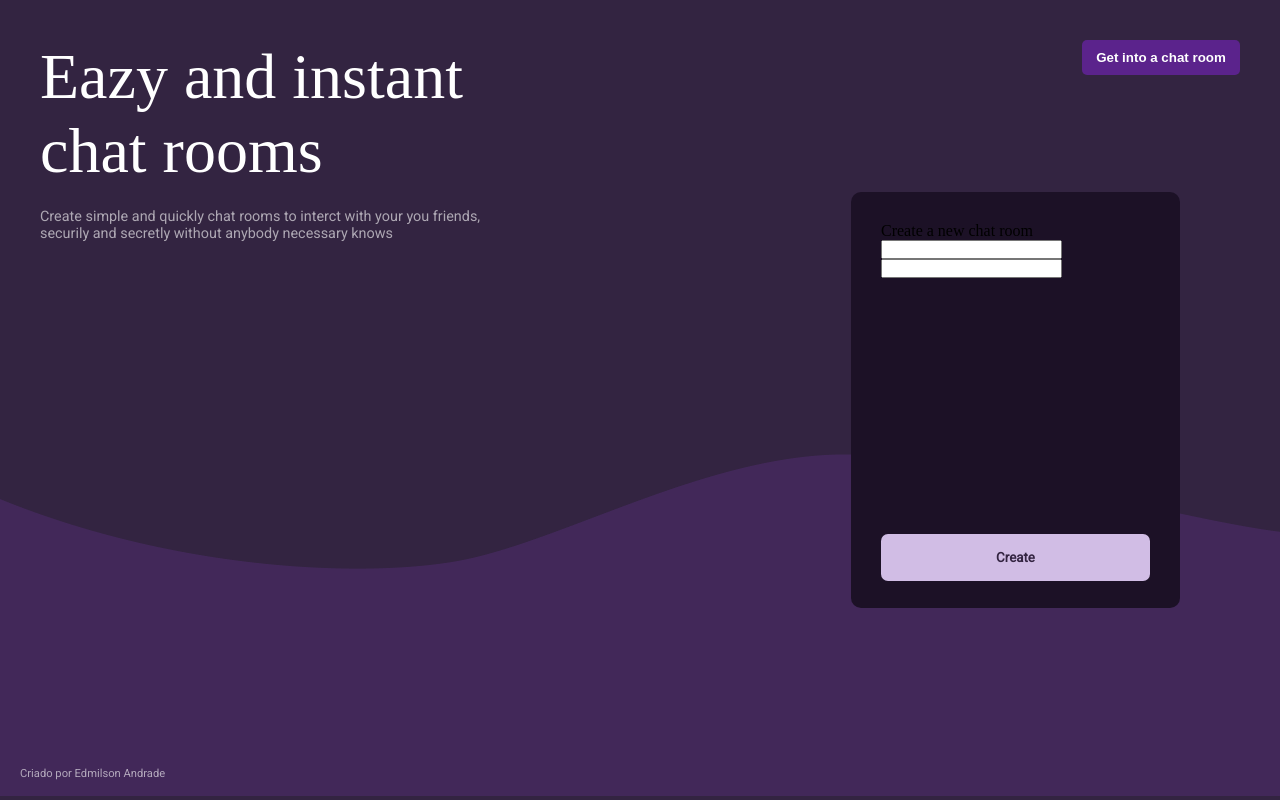
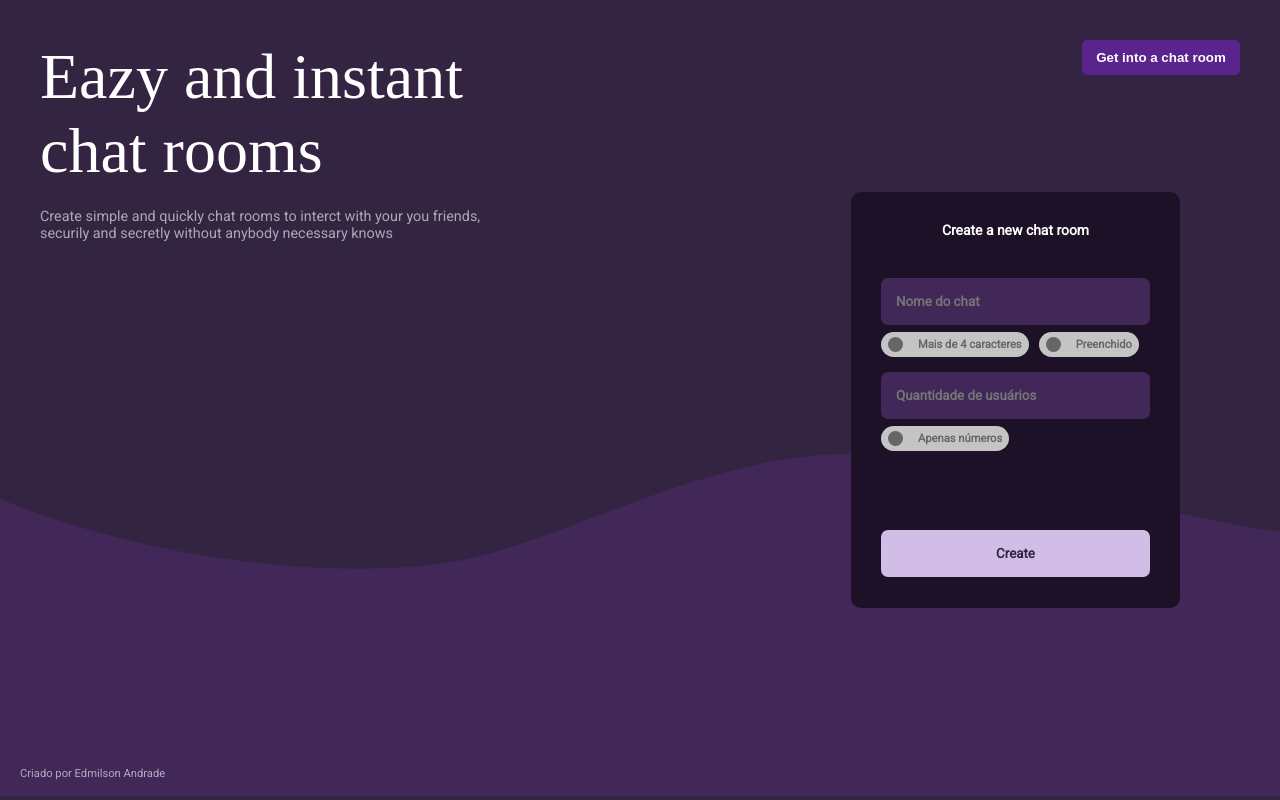
Before and after one commit to EdAndrade/instachat-client, a Nuxt app: page / in a window 1280 px wide. Built offline with nearby package versions, Linux system fonts and the light colour scheme; a web font is replaced by a local one.

Commit message:
finished chatRoomBox style

```diff
--- a/assets/style/_globalstyle.scss
+++ b/assets/style/_globalstyle.scss
@@ -4,7 +4,9 @@
     box-sizing: border-box;
 }
 
-button{
+button, input{
+    border-style: none;
     border: none;
     cursor: pointer;
+    outline: none;
 }
--- a/components/ChatRoomBox/index.vue
+++ b/components/ChatRoomBox/index.vue
@@ -11,18 +11,43 @@
             <form @submit.prevent>
 
                 <div class="input-validation">
-                    <input type="text">
+                    <input placeholder="Nome do chat" type="text">
 
                     <div class="validations">
 
+                        <div class="validation">
+
+                            <div class="icon">
+
+                            </div>
+
+                            <p>Mais de 4 caracteres</p>
+                        </div>
+
+                        <div class="validation">
+
+                            <div class="icon">
+
+                            </div>
+
+                            <p>Preenchido</p>
+                        </div>
                     </div>
                 </div>
 
                 <div class="input-validation">
-                    <input type="text">
+                    <input placeholder="Quantidade de usuários" type="text">
 
                     <div class="validations">
 
+                        <div class="validation">
+
+                            <div class="icon">
+
+                            </div>
+
+                            <p>Apenas números</p>
+                        </div>
                     </div>
                 </div>
 
--- a/components/ChatRoomBox/style.scss
+++ b/components/ChatRoomBox/style.scss
@@ -18,10 +18,66 @@
         border-radius: 10px;
         position: relative;
 
+        .title{
+            text-align: center;
+            color: #fff;
+            font-family: 'Roboto';
+            font-weight: bold;
+            font-size: 0.87em;
+            margin-bottom: 40px;
+        }
+
         form{
             width: 100%;
             height: 100%;
             position: inherit;
+
+            .input-validation{
+                width: 100%;
+
+                input{
+                    width: 100%;
+                    height: 47px;
+                    background-color: #422859;
+                    border-radius: 7px;
+                    padding-left: 15px;
+                    font-family: 'Roboto';
+                    font-weight: 600;
+                    color: #fff;
+                }
+
+                .validations{
+                    width: 100%;
+                    display: flex;
+                    margin-top: 7px;
+                    margin-bottom: 15px;
+
+                    .validation{
+                        width: auto;
+                        border-radius: 3em;
+                        background-color: #c4c4c4;
+                        padding: 5px 7px;
+                        font-size: 0.7em;
+                        font-weight: bold;
+                        font-family: 'Roboto';
+                        color: #666666;
+                        display: flex;
+                        align-items: center;
+                        margin-right: 10px;
+
+                        .icon{
+                            width: 15px;
+                            height: 15px;
+                            border-radius: 100%;
+                            background-color: #666666;
+                        }
+
+                        p{
+                            margin-left: 15px;
+                        }
+                    }
+                }
+            }
 
             button{
                 width: 100%;
@@ -31,8 +87,7 @@
                 font-family: 'Roboto';
                 font-weight: bold;
                 height: 47px;
-                position: absolute;
-                bottom: 15px;
+                margin-top: 64px;
             }
         }
     }
```
